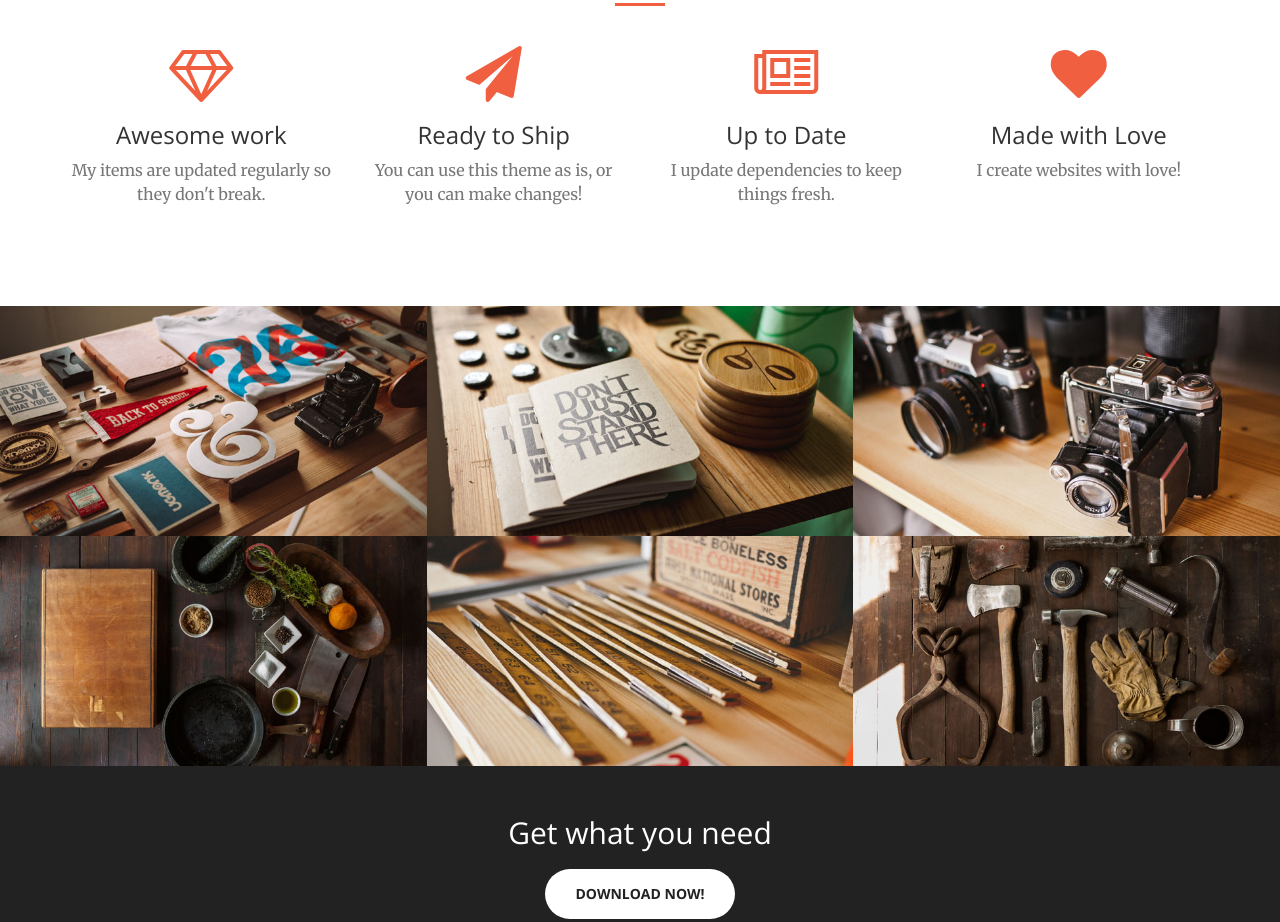
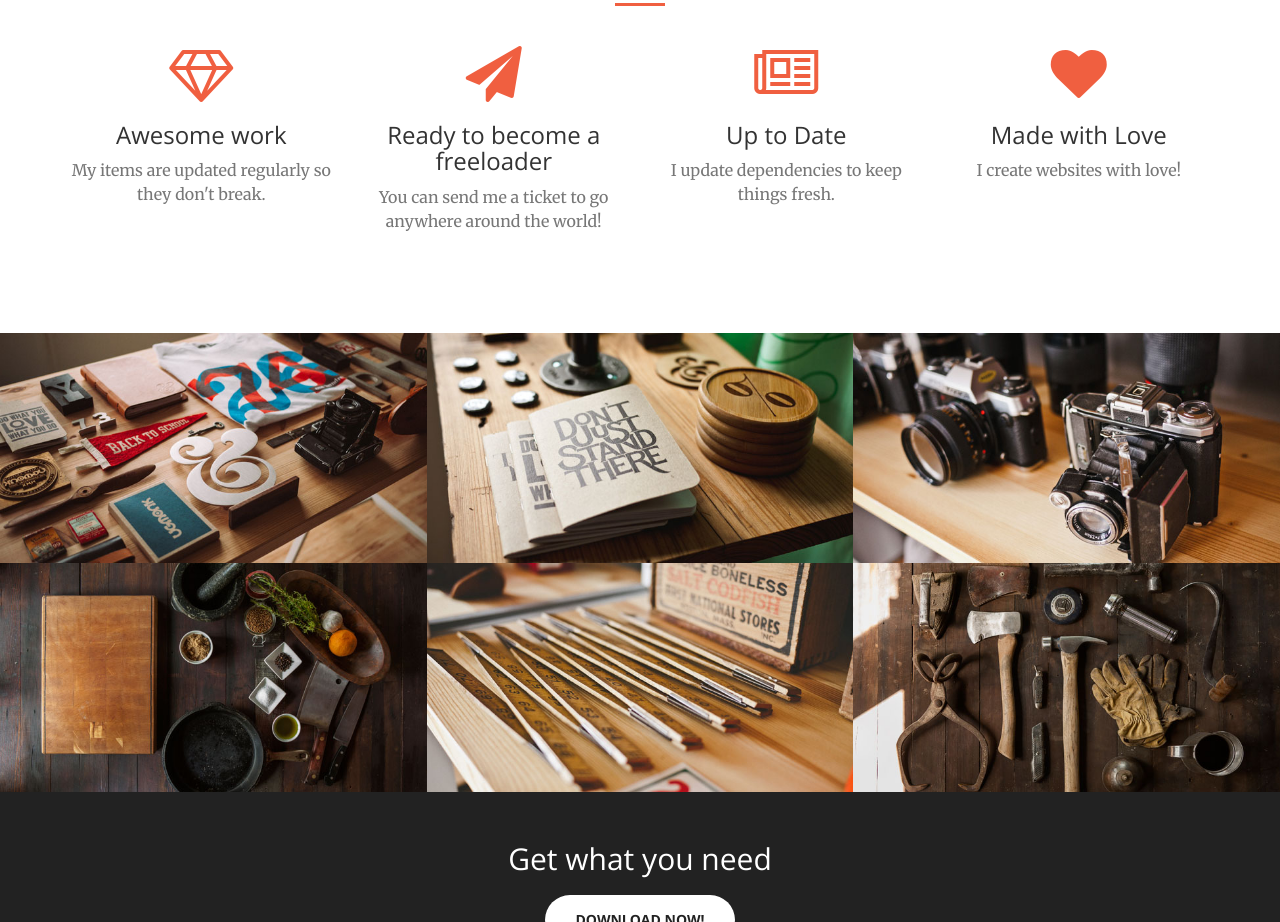
Before and after one commit to parantapt/parantap.github.io, a plain HTML site: page index.html in a window 1280 px wide. Shown: the part 1320-2242 px from the top of the page. Drawn offline with nearby package versions, Linux system fonts and the light colour scheme.

Commit message:
Update index.html

```diff
--- a/index.html
+++ b/index.html
@@ -116,8 +116,8 @@
                 <div class="col-lg-3 col-md-6 text-center">
                     <div class="service-box">
                         <i class="fa fa-4x fa-paper-plane wow bounceIn text-primary" data-wow-delay=".1s"></i>
-                        <h3>Ready to Ship</h3>
-                        <p class="text-muted">You can use this theme as is, or you can make changes!</p>
+                        <h3>Ready to become a freeloader </h3>
+                        <p class="text-muted">You can send me a ticket to go anywhere around the world!</p>
                     </div>
                 </div>
                 <div class="col-lg-3 col-md-6 text-center">
```
